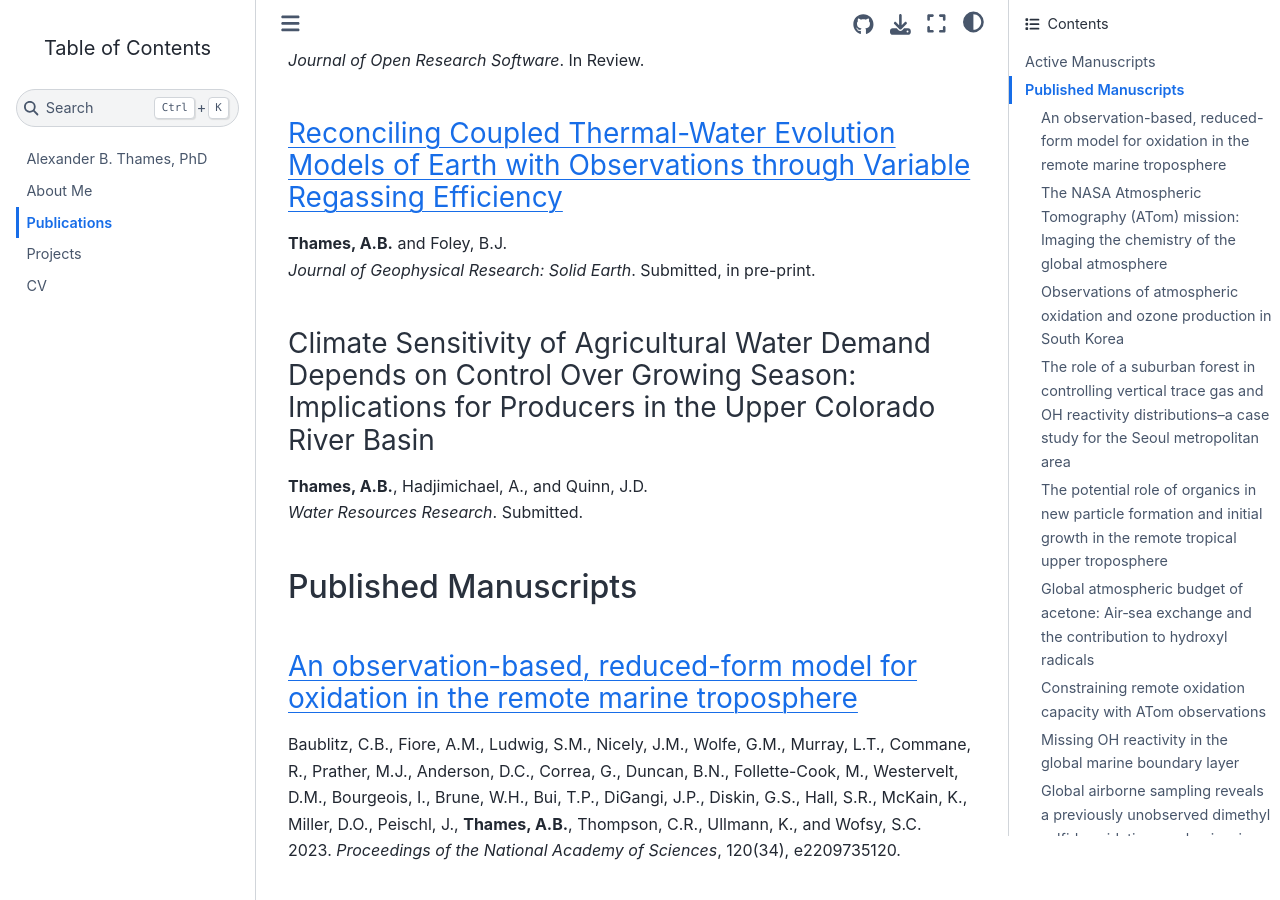
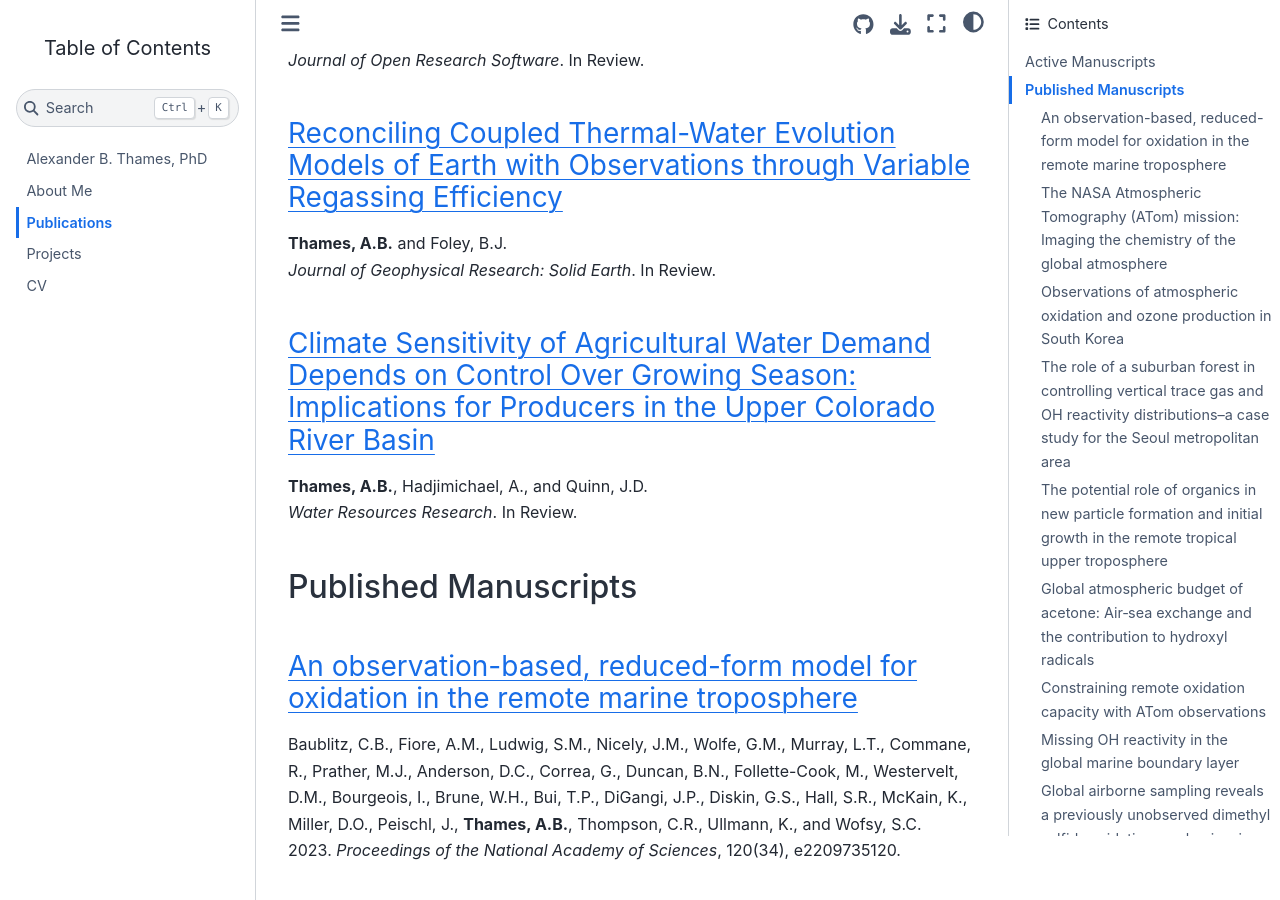
Before and after one commit to xthames/xthames.github.io, a Jupyter Book: the page built from website/Publications/index.md, in a window 1280 px wide and 900 px high, scrolled down 336 px. Built offline with Jupyter Book 1.0.4 settings and Sphinx 7.4.7 and the Sphinx Book theme 1.1.4, drawn with Linux system fonts in a browser that asks for light colours.

Commit message:
Feb 2026 update

```diff
--- a/website/Publications/index.md
+++ b/website/Publications/index.md
@@ -7,11 +7,11 @@
 
 ###### [Reconciling Coupled Thermal-Water Evolution Models of Earth with Observations through Variable Regassing Efficiency](https://doi.org/10.22541/essoar.176703295.50952019/v1)
 **Thames, A.B.** and Foley, B.J.
-*Journal of Geophysical Research: Solid Earth*. Submitted, in pre-print.
+*Journal of Geophysical Research: Solid Earth*. In Review.
 
-###### Climate Sensitivity of Agricultural Water Demand Depends on Control Over Growing Season: Implications for Producers in the Upper Colorado River Basin
+###### [Climate Sensitivity of Agricultural Water Demand Depends on Control Over Growing Season: Implications for Producers in the Upper Colorado River Basin](https://doi.org/10.22541/essoar.176840902.22785610/v1)
 **Thames, A.B.**, Hadjimichael, A., and Quinn, J.D.
-*Water Resources Research*. Submitted.
+*Water Resources Research*. In Review.
 
 ### Published Manuscripts
 ###### [An observation-based, reduced-form model for oxidation in the remote marine troposphere](https://doi.org/10.1073/pnas.2209735120)
```
Also changed, not shown: website/index.md (+1 -1 lines), 1 other file.
